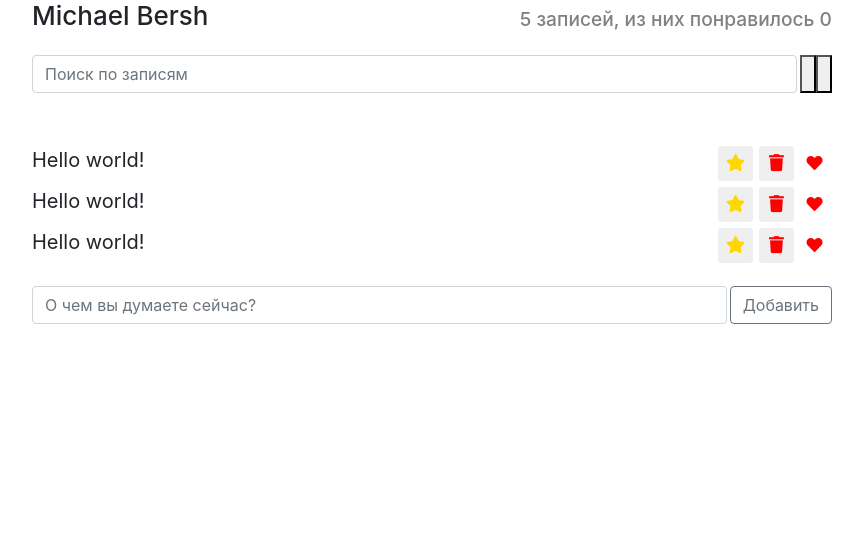
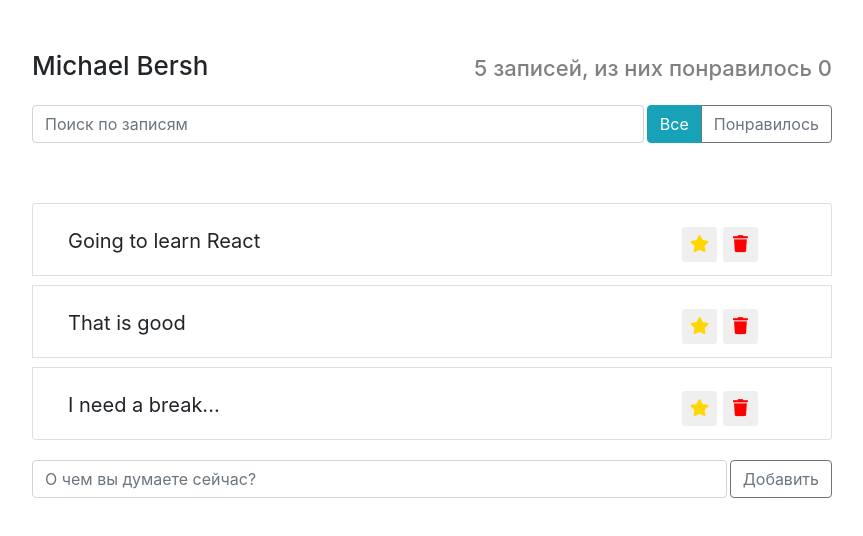
Before and after one commit to Michael-Ber/reactProj1, a React (Create React App) app: page / in a window 1280 px wide. Shown: the top 536 px of the page, without its empty margins (208-1071 px from the left). Built offline with nearby package versions, Linux system fonts and the light colour scheme.

Commit message:
self events

```diff
--- a/package.json
+++ b/package.json
@@ -6,9 +6,15 @@
     "@testing-library/jest-dom": "^5.14.1",
     "@testing-library/react": "^11.2.7",
     "@testing-library/user-event": "^12.8.3",
+    "bootstrap": "^4.6.0",
+    "create-react-class": "^15.7.0",
+    "node-sass": "^6.0.1",
+    "prop-types": "^15.7.2",
     "react": "^17.0.2",
     "react-dom": "^17.0.2",
     "react-scripts": "4.0.3",
+    "reactstrap": "^8.9.0",
+    "styled-components": "^5.3.0",
     "web-vitals": "^1.1.2"
   },
   "scripts": {
--- a/src/components/app-header/app-header.css
+++ b/src/components/app-header/app-header.css
@@ -1,16 +1,15 @@
-.app-header {
+/* .app-header {
   align-items: flex-end;
   justify-content: space-between;
 
-}
+} */
+/*
+.app-header h1 {
 
-.app-header h1 {
-  /* width: 150px;
-  height: 150px; */
   font-size: 26px;
 }
 
 .app-header h2 {
   font-size: 1.2rem;
   color: grey;
-}
+} */
--- a/src/components/app-header/app-header.js
+++ b/src/components/app-header/app-header.js
@@ -1,12 +1,29 @@
 import React from 'react';
 import './app-header.css';
+import styled from'styled-components';
+
+const Header = styled.div`
+    display: flex;
+    align-items: flex-end;
+    justify-content: space-between;
+    h1 {
+        font-size: 26px;
+        &:hover {
+            color: red;
+        }
+    }
+    h2 {
+        font-size: 22px;
+        color: grey;
+    }
+`;
 
 const AppHeader = () => {
     return (
-        <div className="app-header d-flex">
+        <Header>
             <h1>Michael Bersh</h1>
             <h2>5 записей, из них понравилось 0</h2>
-        </div>
+        </Header>
     );
 };
 
--- a/src/components/app/app.css
+++ b/src/components/app/app.css
@@ -1,4 +1,5 @@
 .app {
+  padding-top: 50px;
   margin: 0 auto;
   max-width: 800px;
 }
--- a/src/components/app/app.js
+++ b/src/components/app/app.js
@@ -1,27 +1,32 @@
 import React from 'react';
-
 import AppHeader from '../app-header';
 import SearchPanel from '../search-panel';
 import PostStatusFilter from '../post-status-filter';
 import PostList from '../post-list';
 import PostAddForm from '../post-add-form';
+import './app.scss';
 
-import './app.css';
 
 const App = () => {
+
+    const data = [
+        {label: 'Going to learn React', id:'qwerty'},
+        {label: 'That is good', id:'qwert'},
+        {label: 'I need a break...', id:'qwer'}
+    ];
 return (
-    <div>
+
     <div className="app">
         <AppHeader/>
         <div className="search-panel d-flex">
             <SearchPanel/>
             <PostStatusFilter/>
         </div>
-            <PostList/>
+        <PostList posts={data}/>
         <PostAddForm/>
     </div>
 
-    </div>
+
     )
 }
 export default App;
--- /dev/null
+++ b/src/components/app/app.scss
@@ -0,0 +1,5 @@
+.app {
+    padding-top: 50px;
+    margin: 0 auto;
+    max-width: 800px;
+  }
--- a/src/components/post-list-item/post-list-item.css
+++ b/src/components/post-list-item/post-list-item.css
@@ -28,8 +28,8 @@
     font-size: 16px;
     color: red;
     transition: 0.3s all;
-    transform: translateX(0px);
-    opacity: 1;
+    transform: translateX(30px);
+    opacity: 0;
 }
 
 .app-list-item-label {
--- a/src/components/post-list-item/post-list-item.js
+++ b/src/components/post-list-item/post-list-item.js
@@ -1,25 +1,57 @@
-import React from 'react';
+import React, {Component} from 'react';
 import './post-list-item.css';
 
-const PostListItem = () => {
-    return (
-        <li className="app-list-item d-flex justify-content-between">
-            <span className="app-list-item-label">Hello world!</span>
+export default class PostListItem extends Component {
+    constructor(props) {
+        super(props);
+        this.state = {
+            important: false,
+            like: false
+        };
+        this.onImportant = this.onImportant.bind(this);
+        this.onLike = this.onLike.bind(this);
+    }
+    onImportant() {
+        this.setState(({important}) => ({
+            important: !important
+        }))
+    }
+
+    onLike() {
+        this.setState(({like}) => ({
+            like: !like
+        }))
+    }
+
+    render() {
+        const {label, onDelete} = this.props;
+        const {important, like} = this.state;
+        let classNames = "app-list-item d-flex justify-content-between";
+        if(important) {
+            classNames += ' important';
+        }
+        if(like) {
+            classNames += ' like';
+        }
+        return (
+        <div className={classNames}>
+            <span onClick={this.onLike} className="app-list-item-label">{label}</span>
             <div className="d-flex justify-content-center align-items-center">
                 <button
+                onClick={this.onImportant}
                 type="button"
                 className="btn-star btn-sm">
                     <i className="fa fa-star"></i>
                 </button>
                 <button
                 type="button"
-                className="btn-trash btn-sm">
+                className="btn-trash btn-sm"
+                onClick={onDelete}>
                     <i className="fa fa-trash"></i>
                 </button>
                 <i className="fa fa-heart"></i>
             </div>
-        </li>
-    );
-};
-
-export default PostListItem;
+        </div>
+        )
+    }
+}
--- a/src/components/post-list/post-list.js
+++ b/src/components/post-list/post-list.js
@@ -2,12 +2,21 @@ import React from 'react';
 import PostListItem from '../post-list-item';
 import './post-list.css';
 
-const PostList = () => {
+const PostList = ({posts}) => {
+    const elements = posts.map(item => {
+        return (
+            <li key={item.id} className="list-group-item">
+                <PostListItem
+                    label={item.label}
+                    onDelete={() => console.log('Deleted')}
+                    />
+            </li>
+        )
+    });
+
     return (
         <ul className="app-list list-group">
-            <PostListItem/>
-            <PostListItem/>
-            <PostListItem/>
+            {elements}
         </ul>
     )
 };
--- a/src/components/post-status-filter/post-status-filter.js
+++ b/src/components/post-status-filter/post-status-filter.js
@@ -4,8 +4,14 @@ import './post-status-filter.css';
 const PostStatusFilter = () => {
     return (
         <div className="btn-group">
-            <button/>
-            <button/>
+            <button
+            className="btn btn-info"
+            type="button"
+            >Все</button>
+            <button
+            className="btn btn-outline-secondary"
+            type="button"
+            >Понравилось</button>
         </div>
     );
 };
```
Also changed, not shown: src/index.js (+38 -0 lines), 1 other file (tests, documents, lock files or other folders). Lines whose indentation alone changed are shown as unchanged.
